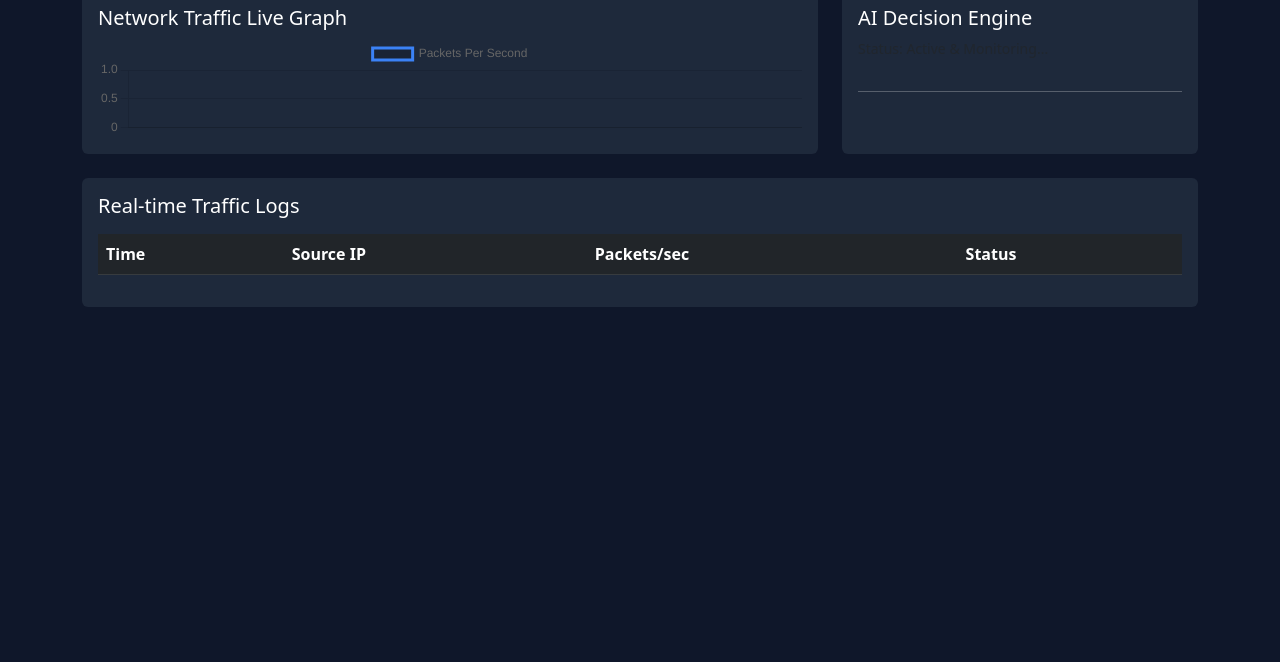
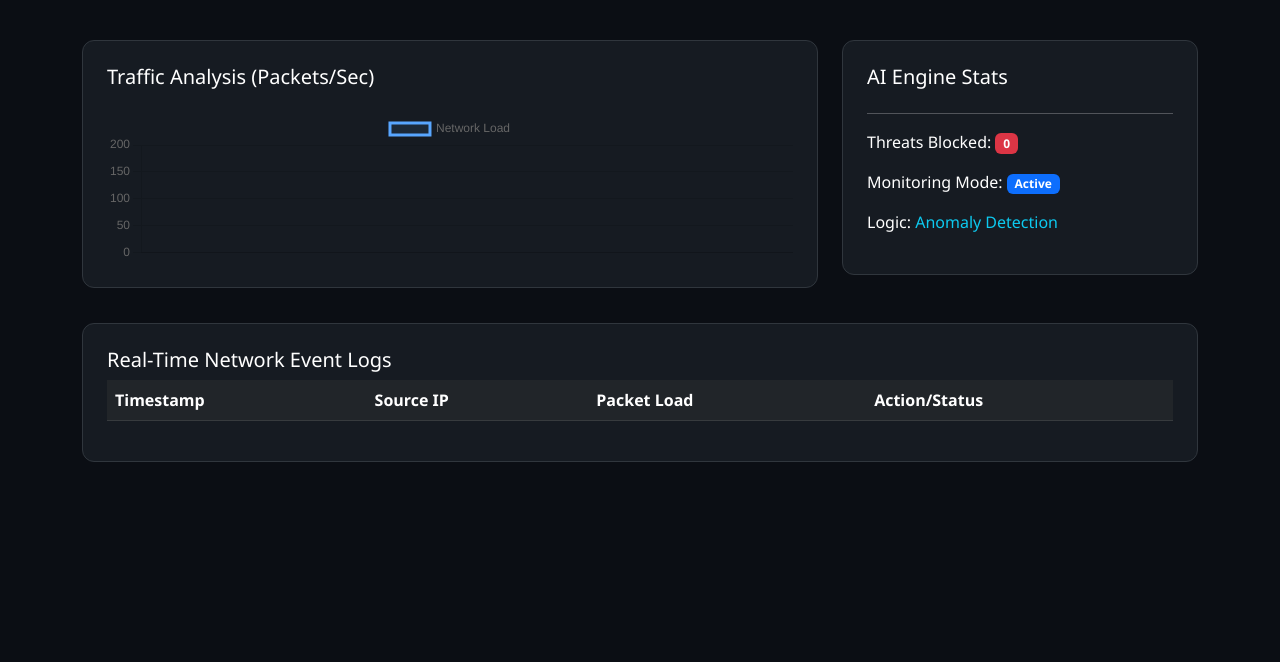
Before and after one commit to hassan-0005/SelfHealNet-AI, a plain HTML site: page index.html in a window 1280 px wide. Shown: the part 138-800 px from the top of the page. Drawn offline with nearby package versions, Linux system fonts and the light colour scheme; no server answers.

Commit message:
Update dashboard title and styles for clarity

```diff
--- a/index.html
+++ b/index.html
@@ -2,101 +2,116 @@
 <html lang="en">
 <head>
     <meta charset="UTF-8">
-    <meta name="viewport" content="width=device-width, initial-scale=1.0">
-    <title>AI Self-Healing Dashboard</title>
+    <title>AI Self-Healing Network Dashboard</title>
     <link href="https://cdn.jsdelivr.net/npm/bootstrap@5.3.0/dist/css/bootstrap.min.css" rel="stylesheet">
     <script src="https://cdn.jsdelivr.net/npm/chart.js"></script>
     <style>
-        body { background-color: #0f172a; color: white; }
-        .card { background-color: #1e293b; border: none; color: white; }
-        .status-healthy { color: #10b981; font-weight: bold; }
-        .status-danger { color: #ef4444; font-weight: bold; }
-        .status-healing { color: #f59e0b; font-weight: bold; }
+        body { background-color: #0b0e14; color: #e0e0e0; font-family: 'Segoe UI', Tahoma, Geneva, Verdana, sans-serif; }
+        .card { background-color: #161b22; border: 1px solid #30363d; color: white; border-radius: 12px; }
+        .status-box { padding: 20px; border-radius: 10px; text-align: center; font-weight: bold; font-size: 1.2rem; }
+        .healthy { border: 2px solid #238636; color: #3fb950; background: rgba(35, 134, 54, 0.1); }
+        .warning { border: 2px solid #d29922; color: #e3b341; background: rgba(210, 153, 34, 0.1); animation: blink 1s infinite; }
+        @keyframes blink { 50% { opacity: 0.5; } }
+        .table { color: #c9d1d9; }
+        .badge-attack { background-color: #f85149; }
+        .badge-normal { background-color: #238636; }
     </style>
 </head>
 <body>
-    <div class="container mt-5">
-        <div class="d-flex justify-content-between align-items-center mb-4">
-            <h1>🚀 AI Self-Healing Network</h1>
-            <h3 id="sys-status" class="status-healthy">System: Healthy</h3>
+
+<div class="container py-5">
+    <div class="row mb-4">
+        <div class="col-md-8">
+            <h1 class="display-5 fw-bold">Sentinel AI <span class="text-primary">Network</span></h1>
+            <p class="text-muted">Autonomous Fault Detection & Self-Healing System</p>
+        </div>
+        <div class="col-md-4">
+            <div id="status-indicator" class="status-box healthy">System: Healthy</div>
+        </div>
     </div>
 
-        <div class="row mb-4">
-            <div class="col-md-8">
-                <div class="card p-3">
-                    <h5>Network Traffic Live Graph</h5>
-                    <canvas id="trafficChart" height="100"></canvas>
+    <div class="row g-4">
+        <!-- Live Graph -->
+        <div class="col-lg-8">
+            <div class="card p-4">
+                <h5 class="mb-4">Traffic Analysis (Packets/Sec)</h5>
+                <canvas id="trafficChart" height="150"></canvas>
             </div>
         </div>
-            <div class="col-md-4">
-                <div class="card p-3 h-100">
-                    <h5>AI Decision Engine</h5>
-                    <p class="text-muted small">Status: Active & Monitoring...</p>
+
+        <!-- Stats -->
+        <div class="col-lg-4">
+            <div class="card p-4 mb-4">
+                <h5>AI Engine Stats</h5>
                 <hr>
-                    <div id="ai-logs" class="small">
-                        <!-- AI logs will appear here -->
+                <p>Threats Blocked: <span id="blocked-count" class="badge bg-danger">0</span></p>
+                <p>Monitoring Mode: <span class="badge bg-primary">Active</span></p>
+                <p>Logic: <span class="text-info">Anomaly Detection</span></p>
+            </div>
+        </div>
+
+        <!-- Logs Table -->
+        <div class="col-12">
+            <div class="card p-4">
+                <h5>Real-Time Network Event Logs</h5>
+                <div class="table-responsive">
+                    <table class="table table-dark align-middle">
+                        <thead>
+                            <tr>
+                                <th>Timestamp</th>
+                                <th>Source IP</th>
+                                <th>Packet Load</th>
+                                <th>Action/Status</th>
+                            </tr>
+                        </thead>
+                        <tbody id="log-body"></tbody>
+                    </table>
+                </div>
             </div>
         </div>
     </div>
 </div>
 
-        <div class="card p-3">
-            <h5>Real-time Traffic Logs</h5>
-            <table class="table table-dark table-hover mt-2">
-                <thead>
-                    <tr>
-                        <th>Time</th>
-                        <th>Source IP</th>
-                        <th>Packets/sec</th>
-                        <th>Status</th>
-                    </tr>
-                </thead>
-                <tbody id="log-table">
-                    <!-- Logs will be injected here -->
-                </tbody>
-            </table>
-        </div>
-    </div>
-
 <script>
-        // Chart Configuration
     const ctx = document.getElementById('trafficChart').getContext('2d');
     const trafficChart = new Chart(ctx, {
         type: 'line',
         data: {
             labels: [],
             datasets: [{
-                    label: 'Packets Per Second',
+                label: 'Network Load',
                 data: [],
-                    borderColor: '#3b82f6',
-                    tension: 0.4
+                borderColor: '#58a6ff',
+                backgroundColor: 'rgba(88, 166, 255, 0.1)',
+                fill: true,
+                tension: 0.3
             }]
         },
-            options: { scales: { y: { beginAtZero: true } } }
+        options: { responsive: true, scales: { y: { beginAtZero: true, max: 200 } } }
     });
 
-        // Function to update the dashboard
-        async function updateDashboard() {
-            const response = await fetch('/api/status');
-            const data = await response.json();
+    async function fetchData() {
+        const res = await fetch('/api/data');
+        const data = await res.json();
 
-            // Update Status Text
-            const statusEl = document.getElementById('sys-status');
-            statusEl.innerText = "System: " + data.status;
-            statusEl.className = data.status.includes("Healthy") ? "status-healthy" :
-                                 data.status.includes("Healing") ? "status-healing" : "status-danger";
+        // Update Status
+        const statusBox = document.getElementById('status-indicator');
+        statusBox.innerText = "System: " + data.status;
+        statusBox.className = "status-box " + (data.status === "Healthy" ? "healthy" : "warning");
+
+        document.getElementById('blocked-count').innerText = data.blocked_count;
 
         // Update Table
-            const tableBody = document.getElementById('log-table');
-            tableBody.innerHTML = '';
+        const logBody = document.getElementById('log-body');
+        logBody.innerHTML = '';
         data.logs.slice().reverse().forEach(log => {
-                const row = `<tr>
+            const badgeClass = log.status.includes('ATTACK') ? 'badge-attack' : (log.status.includes('HEALED') ? 'bg-info' : 'badge-normal');
+            logBody.innerHTML += `<tr>
                 <td>${log.time}</td>
-                    <td>${log.ip}</td>
+                <td><code>${log.ip}</code></td>
                 <td>${log.packets}</td>
-                    <td class="${log.status.includes('ATTACK') ? 'text-danger' : 'text-success'}">${log.status}</td>
+                <td><span class="badge ${badgeClass}">${log.status}</span></td>
             </tr>`;
-                tableBody.innerHTML += row;
         });
 
         // Update Chart
@@ -112,8 +127,8 @@
         }
     }
 
-        // Refresh every 2 seconds
-        setInterval(updateDashboard, 2000);
+    setInterval(fetchData, 2000);
 </script>
+
 </body>
 </html>
```
Lines whose indentation alone changed are shown as unchanged.
